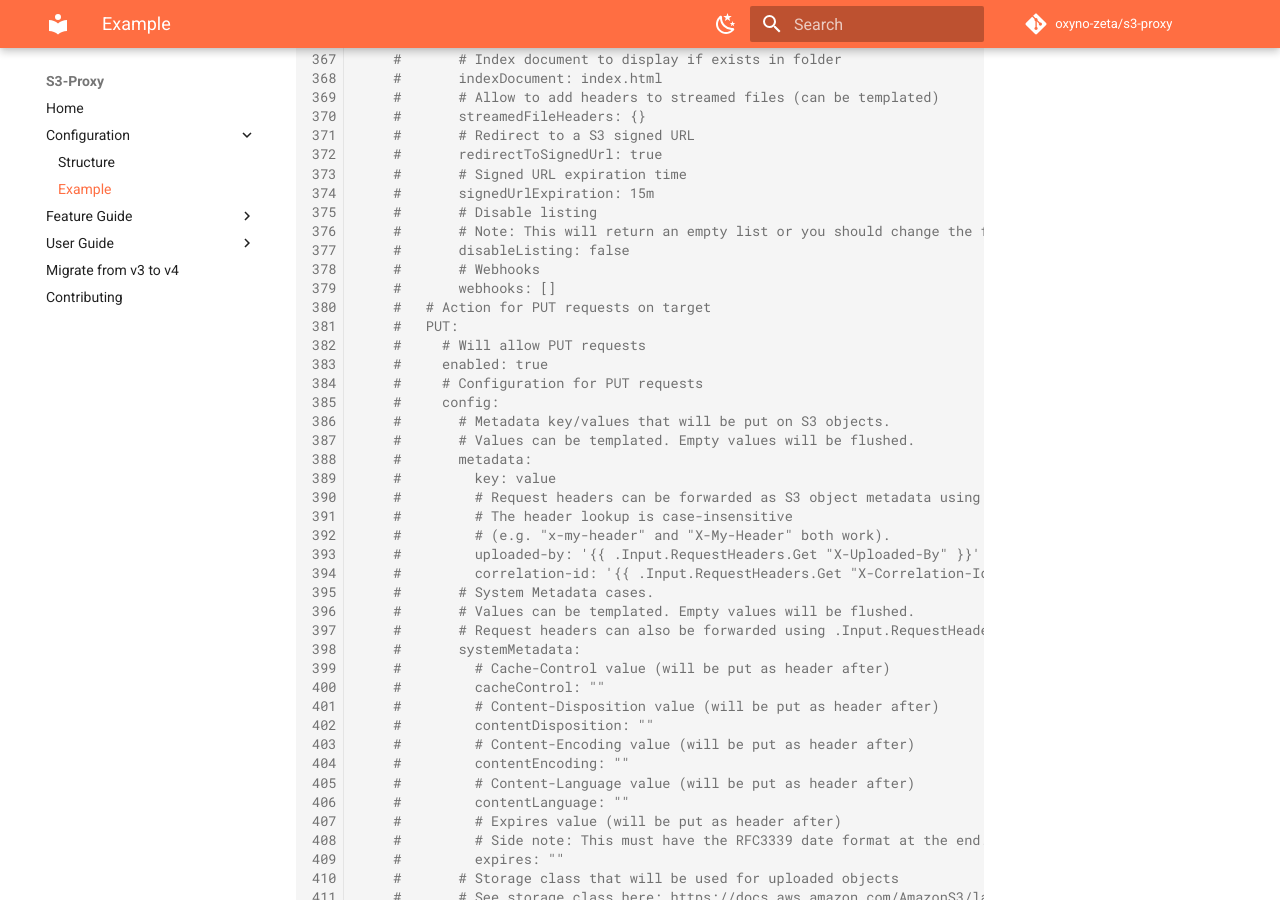
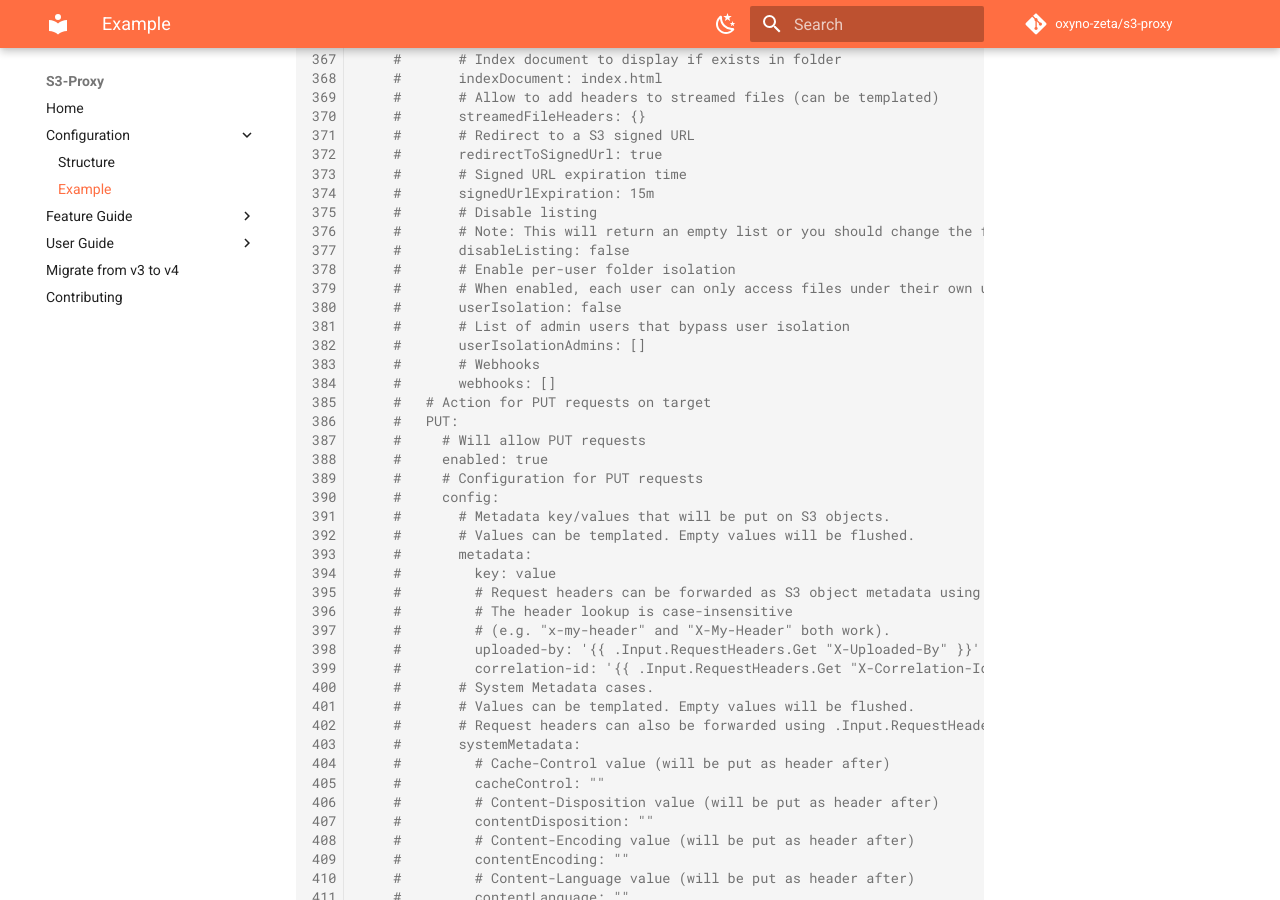
Before and after one commit to oxyno-zeta/s3-proxy, an MkDocs documentation site: the page built from docs/configuration/example.md, in a window 1280 px wide and 900 px high, scrolled down 7271 px. Built offline with MkDocs 1.6.1 and Material for MkDocs 9.7.7, drawn with Linux system fonts in a browser that asks for light colours; comment, search, counter and statistics services are not loaded.

Commit message:
docs(config): add userIsolation configuration documentation
Add userIsolation and userIsolationAdmins to configuration structure
docs and example config file.

```diff
--- a/docs/configuration/example.md
+++ b/docs/configuration/example.md
@@ -385,6 +385,11 @@ targets:
     #       # Disable listing
     #       # Note: This will return an empty list or you should change the folder list template (in general or in this target)
     #       disableListing: false
+    #       # Enable per-user folder isolation
+    #       # When enabled, each user can only access files under their own username-prefixed folder
+    #       userIsolation: false
+    #       # List of admin users that bypass user isolation
+    #       userIsolationAdmins: []
     #       # Webhooks
     #       webhooks: []
     #   # Action for PUT requests on target
```
Also changed, not shown: docs/configuration/structure.md (+2 -0 lines).
